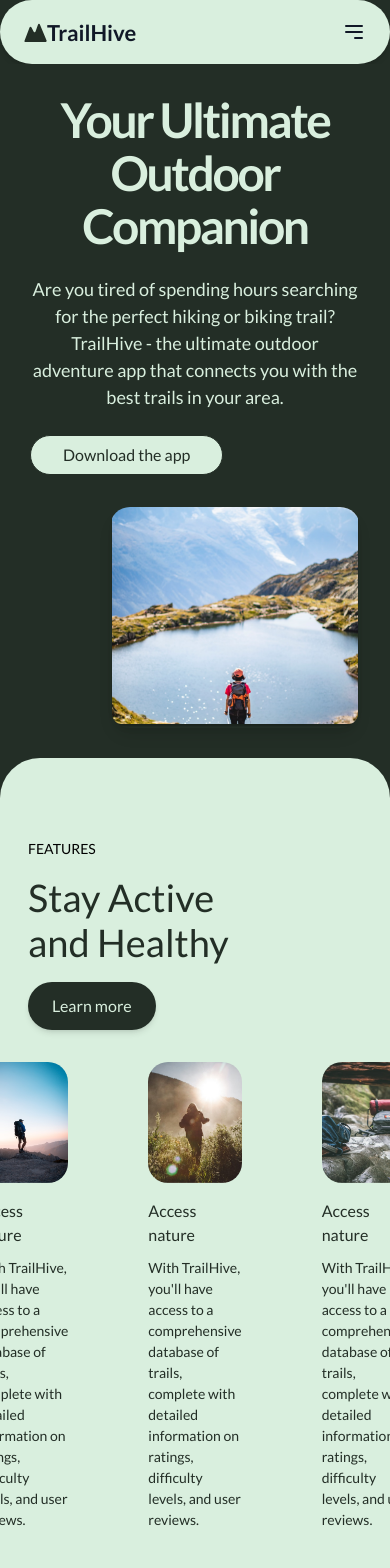
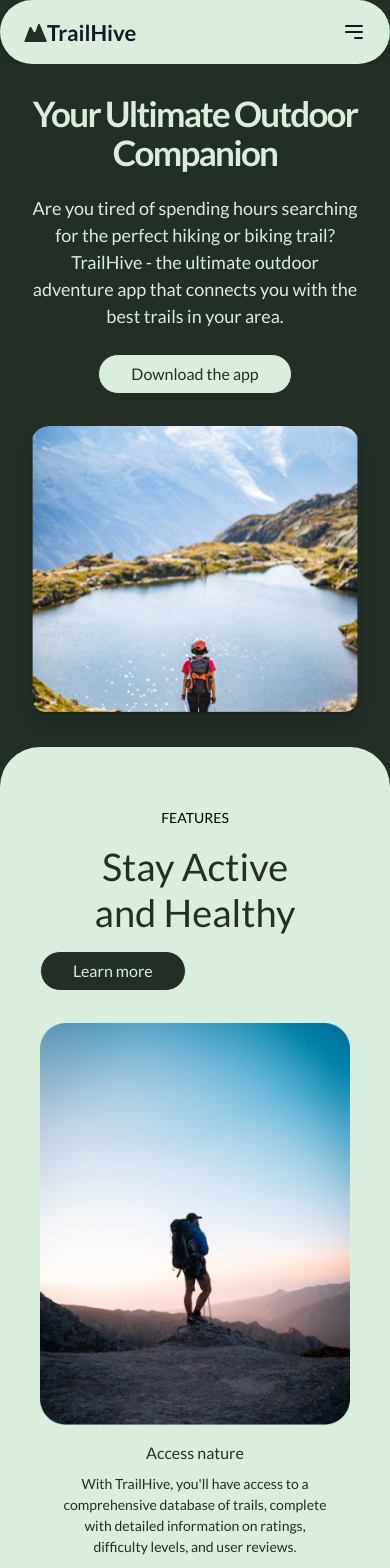
Before and after one commit to aliyazakirova/trailhive, a Next.js app: page / in a window 390 px wide. Shown: the top 1568 px of the page. Built offline with nearby package versions, Linux system fonts and the light colour scheme.

Commit message:
responsive layout

```diff
--- a/app/globals.css
+++ b/app/globals.css
@@ -17,10 +17,10 @@ body {
 
 @layer utilities {
   .btn_white {
-    @apply  border-green-90 bg-green-10 px-8 py-3 text-green-90
+    @apply  border-green-90 bg-green-10 px-8 py-3 text-green-90 hover:bg-green-90 hover:text-green-10 hover:border-green-10 duration-300
   }
   .btn_dark_green {
-    @apply  bg-green-90 px-8 py-4 text-green-10 transition-all hover:bg-black
+    @apply  bg-green-90 px-8 py-4 text-green-10 hover:bg-green-10 hover:text-green-90 hover:border-green-90 rounded-full duration-300
   }
   .btn_inverted {
     @apply  border-green-10 bg-green-90 px-8 py-3 text-green-10
@@ -29,7 +29,7 @@ body {
     @apply p-[30px] lg:py-[64px] lg:px-[120px];
   }
   .section-container {
-    @apply px-7 lg:px-[120px] py-[80px];
+    @apply py-[60px] px-[40px] lg:px-[120px] lg:py-[80px];
   }
   .light-12 {
     @apply text-[12px] font-[300];
@@ -56,22 +56,22 @@ body {
     @apply text-[20px] font-[300];
   }
   .semibold-48 {
-    @apply text-[48px] font-[400] leading-[120%];
+    @apply text-[28px] lg:text-[48px] font-[400] leading-[120%];
   }
   .semibold-38 {
-    @apply text-[38px] font-[400] leading-[120%];
+    @apply lg:text-[38px] font-[400] leading-[120%];
   }
   .bold-24 {
     @apply text-[24px] font-[700] leading-[120%];
   }
-  .bold-64 {
-    @apply text-[64px] font-[700] leading-[120%];
+  .bold-48 {
+    @apply text-[35px] lg:text-[48px] font-[700] leading-[110%];
   }
   .bold-50 {
     @apply text-[50px] font-[700] leading-[110%];
   }
-  .bold-48 {
-    @apply text-[48px] font-[700] leading-[110%];
+  .bold-64 {
+    @apply text-[64px] font-[700] leading-[120%];
   }
   .bold-85 {
     @apply text-[85px] font-[700] leading-[100%];
--- a/components/Features.tsx
+++ b/components/Features.tsx
@@ -1,5 +1,6 @@
 import Image from "next/image";
 import React from "react";
+import Button from './Button';
 
 const features = [
   {
@@ -10,15 +11,15 @@ const features = [
   },
   {
     image: "/hicking2.png",
-    title: "Access nature",
+    title: "Explore trails",
     description:
-      "With TrailHive, you'll have access to a comprehensive database of trails, complete with detailed information on ratings, difficulty levels, and user reviews.",
+      "Discover new trails that match your interests and fitness level. TrailHive makes it easy to find the perfect route for your next adventure.",
   },
   {
     image: "/hicking3.png",
-    title: "Access nature",
+    title: "Track your progress",
     description:
-      "With TrailHive, you'll have access to a comprehensive database of trails, complete with detailed information on ratings, difficulty levels, and user reviews.",
+      "Keep track of your hiking or biking progress with TrailHive's built-in tracking features. Set goals, monitor your achievements, and stay motivated.",
   },
 ];
 
@@ -26,36 +27,42 @@ const Features = () => {
   return (
     <section className="bg-green-90">
       <div className="bg-green-10 rounded-[40px]">
-      <div className="mx-auto section-container ">
-        <div className="flex flex-col md:flex-row justify-between items-start">
-          <div className="md:w-1/4 mb-8 md:mb-0">
+        <div className="mx-auto section-container">
+          <div className="grid grid-cols-1 lg:grid-cols-4 gap-8">
+            <div className="lg:col-span-1">
+              <div className="text-center md:text-left">
                 <h2 className="regular-14 uppercase mb-4">FEATURES</h2>
                 <h2 className="text-[38px] semibold-38 text-green-90 mb-4">
                   Stay Active
                   <br />
                   and Healthy
                 </h2>
-            <button className="bg-green-90 text-green-10 px-6 py-3 rounded-full shadow-md hover:bg-black transition duration-300">
-              Learn more
-            </button>
+                <Button
+                type="button"
+                title="Learn more"
+                variant="btn_dark_green"
+              />
               </div>
-          <div className="w-full flex flex-grow items-start md:w-3/4 justify-center space-x-[80px]">
+            </div>
             {features.map((feature, index) => (
-              <div key={index} className="">
+              <div key={index} className="lg:col-span-1">
+                <div className="flex flex-col items-center">
                   <Image
                     src={feature.image}
                     alt={feature.title}
                     width={311}
                     height={240}
-                  className="rounded-[20px] mb-[16px]"
+                    className="rounded-[20px] mb-4"
                   />
-                <h3 className="semibold-16 text-green-90 mb-[10px]">
+                  <h3 className="semibold-16 text-green-90 mb-2 text-center">
                     {feature.title}
                   </h3>
-                <p className="regular-14 text-green-90 text-left">{feature.description}</p>
+                  <p className="regular-14 text-green-90 text-center px-4">
+                    {feature.description}
+                  </p>
+                </div>
               </div>
             ))}
-          </div>
           </div>
         </div>
       </div>
--- a/components/Hero.jsx
+++ b/components/Hero.jsx
@@ -5,7 +5,7 @@ import Button from "./Button";
 const Hero = () => {
   return (
     <section className="bg-green-90 relative overflow-hidden">
-      <div className="max-container flex flex-col lg:flex-row items-center space-x-[80px] padding-container">
+      <div className="max-container flex flex-col lg:flex-row items-center lg:space-x-[80px] padding-container">
         <div className="lg:w-1/2 max-w-2xl">
           <div className="mb-[24px]">
             <h1 className="text-center bold-48 lg:bold-85 lg:text-left mb-[24px] text-green-10 tracking-tighter">
@@ -17,13 +17,13 @@ const Hero = () => {
               that connects you with the best trails in your area.
             </p>
           </div>
-          <div className="flex content-center">
+          <div className="flex justify-center lg:justify-start">
           <Button type="button" title="Download the app" variant="btn_white" />
           </div>
 
         </div>
 
-        <div className="lg:w-1/2 mt-8 lg:mt-0 flexCenter">
+        <div className="lg:w-1/2 mt-8 lg:mt-0 flexCenter justify-center">
           <Image
             src={heroImage}
             alt="Hiking"
--- a/components/NewTrails.jsx
+++ b/components/NewTrails.jsx
@@ -4,7 +4,7 @@ import Image from "next/image";
 const NewTrails = () => {
   return (
     <section className=" bg-green-90 ">
-      <div className="rounded-[40px] bg-green-10">
+      <div className="rounded-[25px] lg:rounded-[40px] bg-green-10">
         <div className="py-[20px]">
           <div className="flex flex-col justify-center items-center ">
             <h2 className="semibold-48 text-center text-green-90 my-[40px]">
@@ -12,8 +12,8 @@ const NewTrails = () => {
               adventures to embark on.
             </h2>
           </div>
-          <div className="flex flex-wrap justify-center items-center">
-            <Image src="/new-trails.png" alt="Dell" width={1400} height={700} />
+          <div className="px-5 flex flex-wrap justify-center items-center">
+            <Image src="/new-trails.png" alt="Dell" width={1400} height={700} className="rounded-[25px]"/>
           </div>
         </div>
       </div>
--- a/components/Testimonial.tsx
+++ b/components/Testimonial.tsx
@@ -1,5 +1,4 @@
 import Image from "next/image";
-
 
 const TestimonialSection = () => {
   return (
@@ -7,35 +6,53 @@ const TestimonialSection = () => {
       className="text-green-10 section-container bg-green-90"
       style={{
         backgroundImage: "url('/testimonial-bg.png')",
-      backgroundSize: 'cover',
-      backgroundPosition: 'center',
+        backgroundSize: "cover",
+        backgroundPosition: "center",
       }}
     >
-      <div className="max-w-7xl text-left mb-[100px]">
+      <div className="text-center lg:text-left max-w-7xl mb-[80px] lg:mb-[100px]">
         <h2 className="regular-14 uppercase">Testimonial</h2>
-        <p className="max-w-6xl bold-48 font-semibold my-[24px] text-left tracking-[.2px]">
+        <p className="max-w-6xl bold-48 font-semibold my-[24px] text-center lg:text-left tracking-[.2px]">
           "TrailHive has completely changed the way I explore the outdoors. The
           personalized trail recommendations and virtual challenges have kept me
           motivated and engaged with my adventures."
         </p>
         <p className="bold-24">- John R.</p>
-
       </div>
       <div className="flex flex-col justify-center items-center">
-  <p className="text-green-10 regular-20 pb-[50px]">
+        <p className="text-center text-green-10 regular-20 pb-[50px] ">
           Trusted by teams at over 1,000 of the world’s leading organizations
         </p>
         <div className="flex flex-wrap justify-center items-center [gap:60px]">
           <Image src="/logos/dell.png" alt="Dell" width={62} height={20} />
-    <Image src="/logos/zendesk.png" alt="Zendesk" width={87} height={17} />
-    <Image src="/logos/rakuten.png" alt="Rakuten" width={67} height={21} />
-    <Image src="/logos/pacific_funds.png" alt="Pacific Funds" width={143} height={13} />
+          <Image
+            src="/logos/zendesk.png"
+            alt="Zendesk"
+            width={87}
+            height={17}
+          />
+          <Image
+            src="/logos/rakuten.png"
+            alt="Rakuten"
+            width={67}
+            height={21}
+          />
+          <Image
+            src="/logos/pacific_funds.png"
+            alt="Pacific Funds"
+            width={143}
+            height={13}
+          />
           <Image src="/logos/ncr.png" alt="NCR" width={80} height={24} />
-    <Image src="/logos/lattice.png" alt="Lattice" width={120} height={22} />
+          <Image
+            src="/logos/lattice.png"
+            alt="Lattice"
+            width={120}
+            height={22}
+          />
           <Image src="/logos/ted.png" alt="TED" width={54} height={20} />
         </div>
       </div>
-
     </section>
   );
 };
--- a/components/TestimonialTwo.jsx
+++ b/components/TestimonialTwo.jsx
@@ -1,30 +1,26 @@
-import Button from './Button';
+import Button from "./Button";
 
 const TestimonialSection = () => {
   return (
     <section
-    className="text-green-10 section-container"
-    style={{
-      backgroundImage: "url('/testimonial-two-bg.png')",
-      backgroundSize: 'cover',
-      backgroundPosition: 'center top',
-    }}
-  >
-      <div className="max-w-7xl text-left mb-[32px]">
+      className="text-green-10 section-container"
+      style={{
+        backgroundImage: "url('/testimonial-two-bg.png')",
+        backgroundSize: "cover",
+        backgroundPosition: "center top",
+      }}
+    >
+      <div className="text-center lg:text-left max-w-7x mb-[32px]">
         <h2 className="regular-14 uppercase">Testimonial</h2>
-        <p className="max-w-3xl bold-48 my-[24px] text-left tracking-[.32px]">
-        "I love the social networking aspect of TrailHive. It's great to connect with other hikers and bikers and plan group events together."
+        <p className="max-w-3xl bold-48 my-[24px] text-center lg:text-left tracking-[.32px]">
+          "I love the social networking aspect of TrailHive. It's great to
+          connect with other hikers and bikers and plan group events together."
         </p>
         <p className="bold-24">- Sara L.</p>
       </div>
-      <div className='mb-[20px]'>
-      <Button
-            type="button"
-            title="Learn More"
-            variant="btn_white"
-          />
+      <div className="flex justify-center lg:justify-start mb-[20px]">
+        <Button type="button" title="Learn More" variant="btn_white" />
       </div>
-
     </section>
   );
 };
```
Also changed, not shown: components/Footer.jsx (+10 -12 lines). Lines whose indentation alone changed are shown as unchanged.
